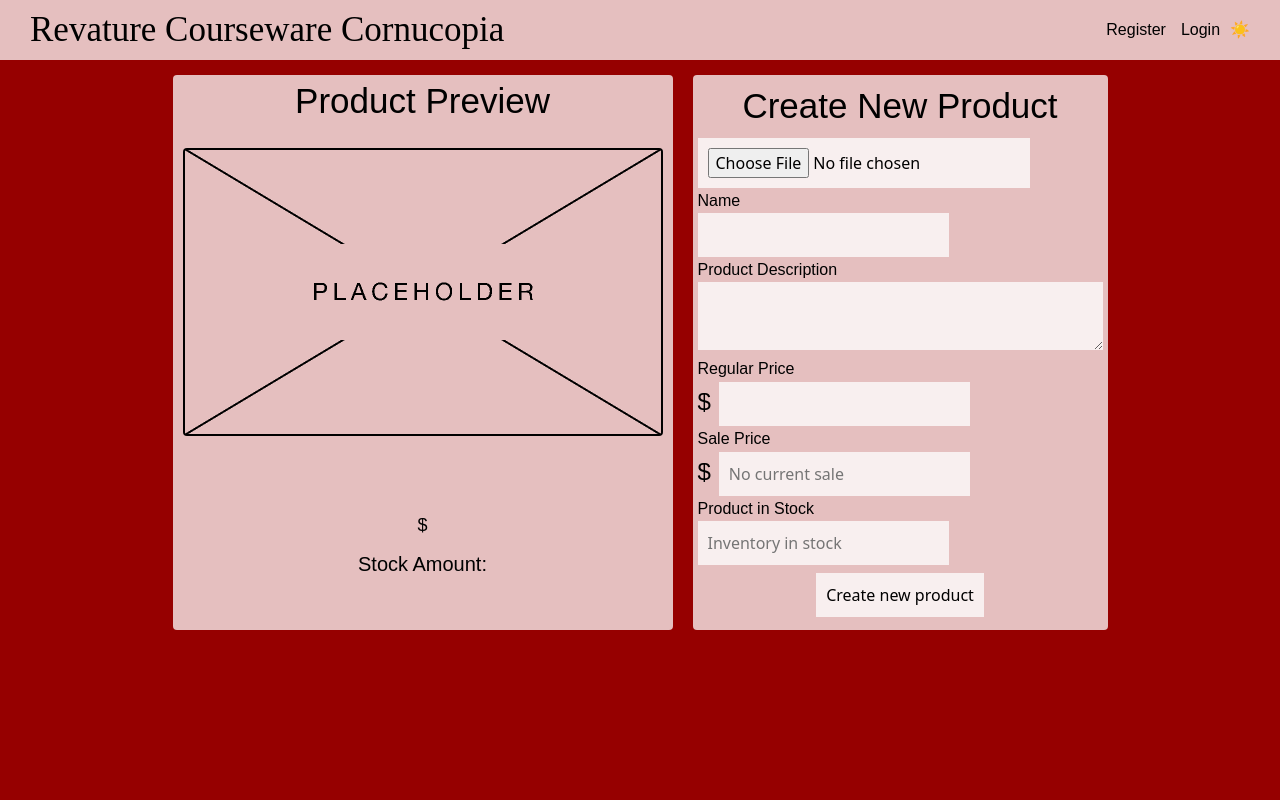
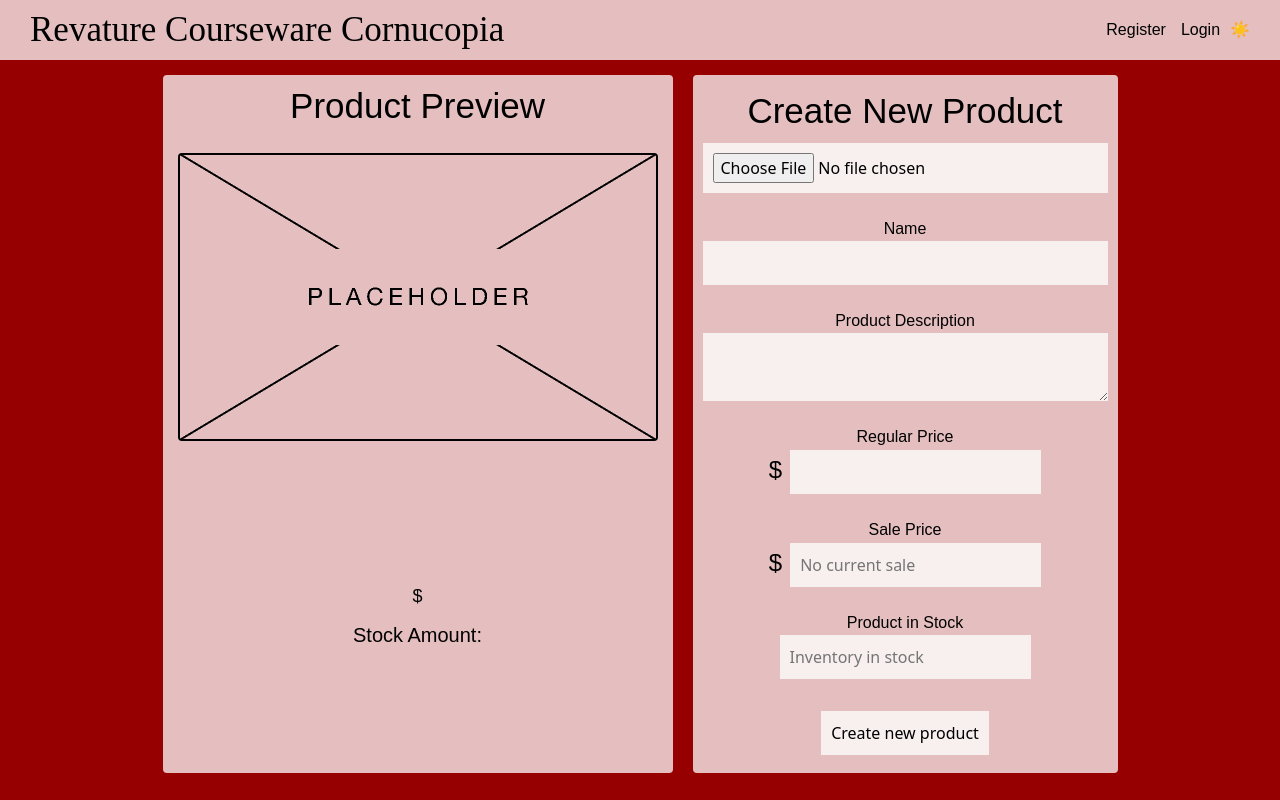
Before and after one commit to angeldep144/RCC-frontend, an Angular app: page /admin-new-product in a window 1280 px wide. Built offline with nearby package versions, Linux system fonts and the light colour scheme; a web font is replaced by a local one.

Commit message:
formatted form

```diff
--- a/src/app/pages/admin-new-product/admin-new-product.component.css
+++ b/src/app/pages/admin-new-product/admin-new-product.component.css
@@ -96,6 +96,9 @@
 
 .product {
 	margin: 10px;
+	padding: 5px;
+	display: flex;
+	justify-content: center;
 }
 
 #errMessage{
@@ -113,3 +116,14 @@
 	display: flex;
 	justify-content: center;
 }
+
+form {
+	display: flex;
+	justify-content: center;
+	flex-direction: column;
+}
+
+form span {
+	margin-left: auto;
+	margin-right: auto;
+}
--- a/src/app/pages/admin-new-product/admin-new-product.component.html
+++ b/src/app/pages/admin-new-product/admin-new-product.component.html
@@ -44,38 +44,40 @@
                 <br>
 
                 <label for="sale-price">Name</label>
-                <br>
                 <input type="text" id="productName" class = "edit price-input" [(ngModel)]="this.newProduct.name" value="{{ this.product.name }}"
                  name="productName" required>
 
                 <br>
 
                 <label for="sale-price">Product Description</label>
-                <br>
                 <textarea type="text" id="productDescription" class = "edit description-input" cols="40" maxlength="255"
                 [(ngModel)]="this.newProduct.description"  value="{{ this.product.description }}" name="productDescription" required></textarea>
 
                 <br>
 
                 <label for="sale-price">Regular Price</label>
-                <br>
+                <span class="">
                     <label class="usd-sign" for="price-input">$</label>
                     <input type="number" id="productPrice" min = "1" step="0.01" class = "edit price-input" value="{{ this.product.price }}"
                     [(ngModel)]="this.newProduct.price"  name="productPrice" required="required">
+                </span>
 
                 <br>
 
                 <label for="sale-input">Sale Price</label>
-                <br>
+                <span>
                     <label class="usd-sign" for="sale-input">$</label>
                     <input type="number" id="salePrice" class = "edit sale-input" min = "1" step="0.01" value="{{ this.product.salePrice }}"
                     [(ngModel)]="this.newProduct.salePrice"  placeholder="No current sale" name="productSalePrice">
+                </span>
 
                 <br>
+
                 <label for="product-inventory">Product in Stock</label>
-                <br>
+                <span>
                     <input type="number" id="product-inventory" class = "edit stock-input" min = "0" step="1" value="{{ this.product.stock }}"
                     [(ngModel)]="this.newProduct.stock"  placeholder="Inventory in stock" name="productStock">
+                </span>
 
                 <br>
 
```
Lines whose indentation alone changed are shown as unchanged.
